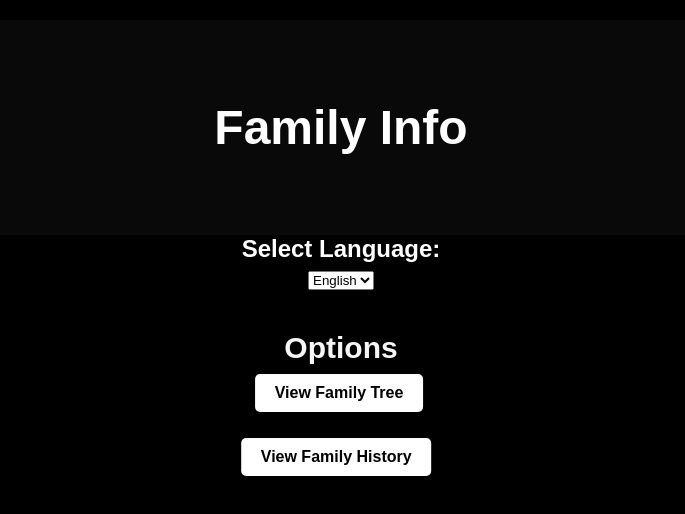
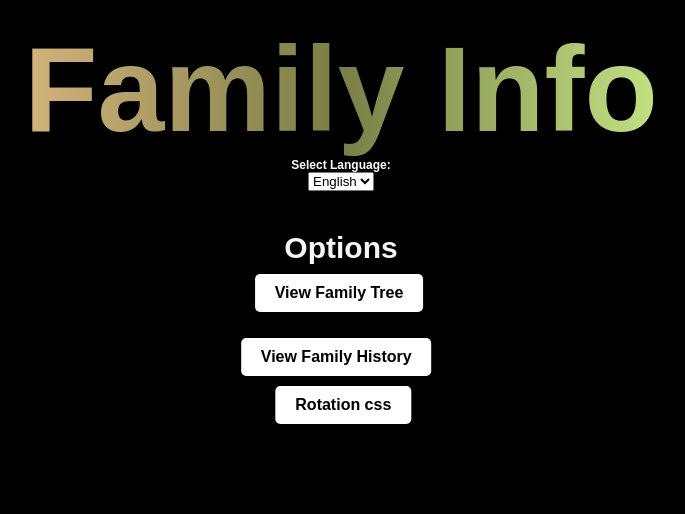
Before and after one commit to ashutoshchejarla/familyinfo, a plain HTML site: page index.html in a window 1280 px wide. Shown: the whole page, without its empty margins (299-984 px from the left). Drawn offline with Linux system fonts and the light colour scheme.

Commit message:
Update index.html

```diff
--- a/index.html
+++ b/index.html
@@ -9,7 +9,7 @@
 <body>
     <div class="container">
         <header class="header">
-            <h1 class="shift">Family Info</h1>
+            <h1 class="loading-text">Family Info</h1>
             <div class="language-selection">
                 <label for="language">Select Language:</label> <br>
                 <select id="language" onchange="changeLanguage()">
@@ -24,6 +24,7 @@
                 <ul>
                     <li><a href="family-tree.html" class="button1">View Family Tree</a></li>
                     <li><a href="family-history.html" class="button2">View Family History</a></li>
+                    <li><a href="rotation.html" class="button2">Rotation css</a></li>
                 </ul>
             </section>
         </main>
@@ -75,7 +76,12 @@
             transform: translateX(-13%);
         }
         .button:hover {
-            background: rgb(74, 74, 74);
+            	place-self: center;
+	            background: linear-gradient(90deg, white, black , white, white, white) -100%/ 200%;
+	            background-clip: text;
+	            color: transparent;
+	            font: 900 clamp(2em, 10vw, 10em) exo, sans-serif;
+	            animation: shimmer 0.3s linear
         }
         .container{
             background-color: black;
@@ -108,13 +114,37 @@
             padding: 20px;
             text-align: center;
             font-family: 'Poppins', sans-serif;
-            font-size: 24px;
+            font-size: 12px;
             font-weight: 600;
             position: relative;
             z-index: 1;
             overflow: hidden;
             border-radius: 2vh;
           }
+
+          html, body { display: grid }
+html { height: 100% }
+body { background: #222 }
+
+.loading-text {
+	place-self: center;
+	background: linear-gradient(90deg, rgb(210, 179, 123), rgb(121, 126, 70), rgb(194, 226, 131), rgb(130, 130, 130), rgb(210, 179, 123)) -100%/ 200%;
+	/* being excessively careful with compat,
+	 * though this has been supported unprefixed and
+	 * in the shorthand across major browsers for a while */
+	-webkit-background-clip: text;
+	        background-clip: text;
+	/* use color, don't use -webkit-text-fill-color anymore,
+	 * was meant to solve a problem we haven't had in years */
+	color: transparent;
+	font: 900 clamp(2em, 10vw, 10em) exo, sans-serif;
+	animation: shimmer 2s linear infinite
+}
+
+@keyframes shimmer { to { background-position: 100% }
+}
+
+@keyframes shimmer { to { background-position: 100% } }
 
     </style>
 
```
